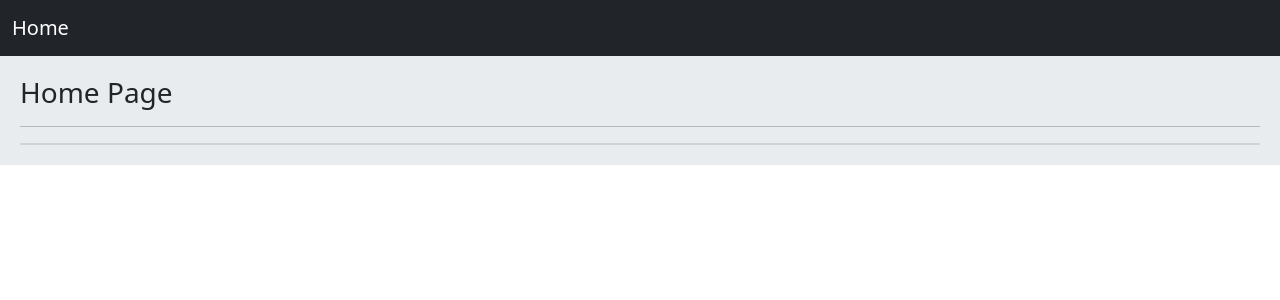
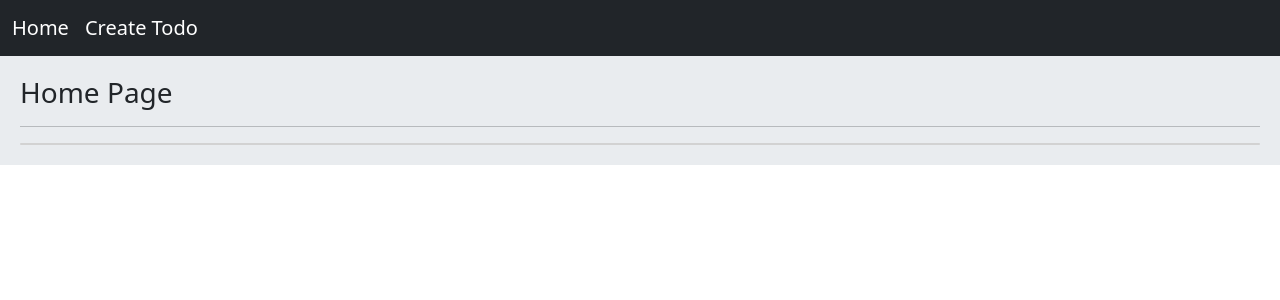
Before and after one commit to amosein/django-projects, a Django app: page /todo/home/ in a window 1280 px wide. Shown: the top 300 px of the page. Run offline with Django 5.2, Linux system fonts and the light colour scheme; data that the repository does not hold is empty.

Commit message:
i just add a create todo text to my navbar and connect it to a url

```diff
--- a/01 - Todo App/Todo/templates/navbar.html
+++ b/01 - Todo App/Todo/templates/navbar.html
@@ -1,6 +1,13 @@
 {# with navbar-dark and bg-dark i make the navabar to be dark simple :) #}
 <nav class="navbar navbar-expand-lg navbar-dark bg-dark">
   <div class="container-fluid">
-    <a class="navbar-brand" href="{% url 'home'%}">Home</a>
+
+    {# this inner div and d-flex tell the bootsrap that we want to manually change the #}
+    {# position of the texts and dont align them automatically #}
+    <div class="d-flex">
+      <a class="navbar-brand me-3" href="{% url 'home' %}"> Home </a>
+      <a class="navbar-brand me-3" href="{% url 'create' %}"> Create Todo </a>
+    </div>
+
   </div>
 </nav>
```
